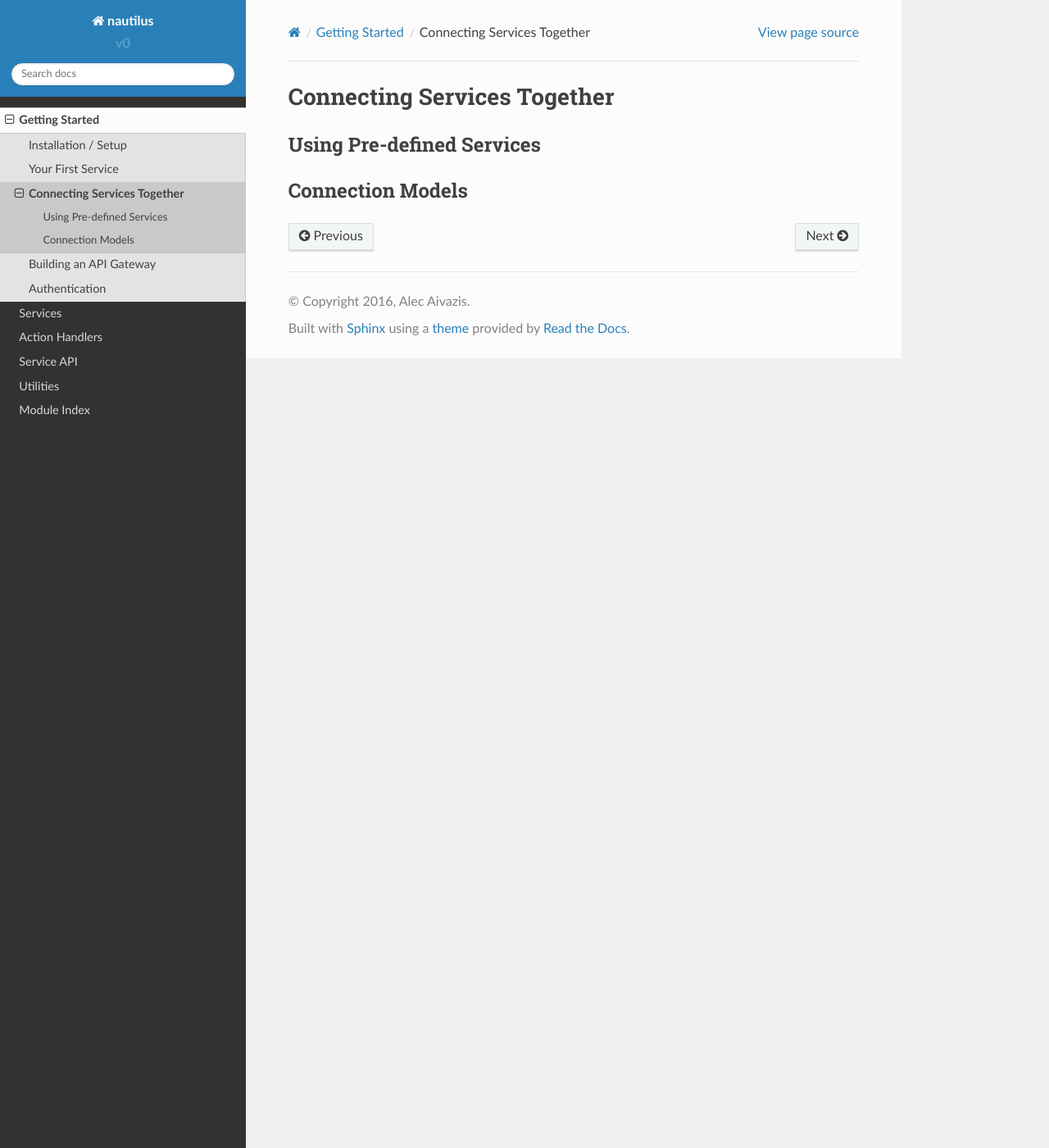
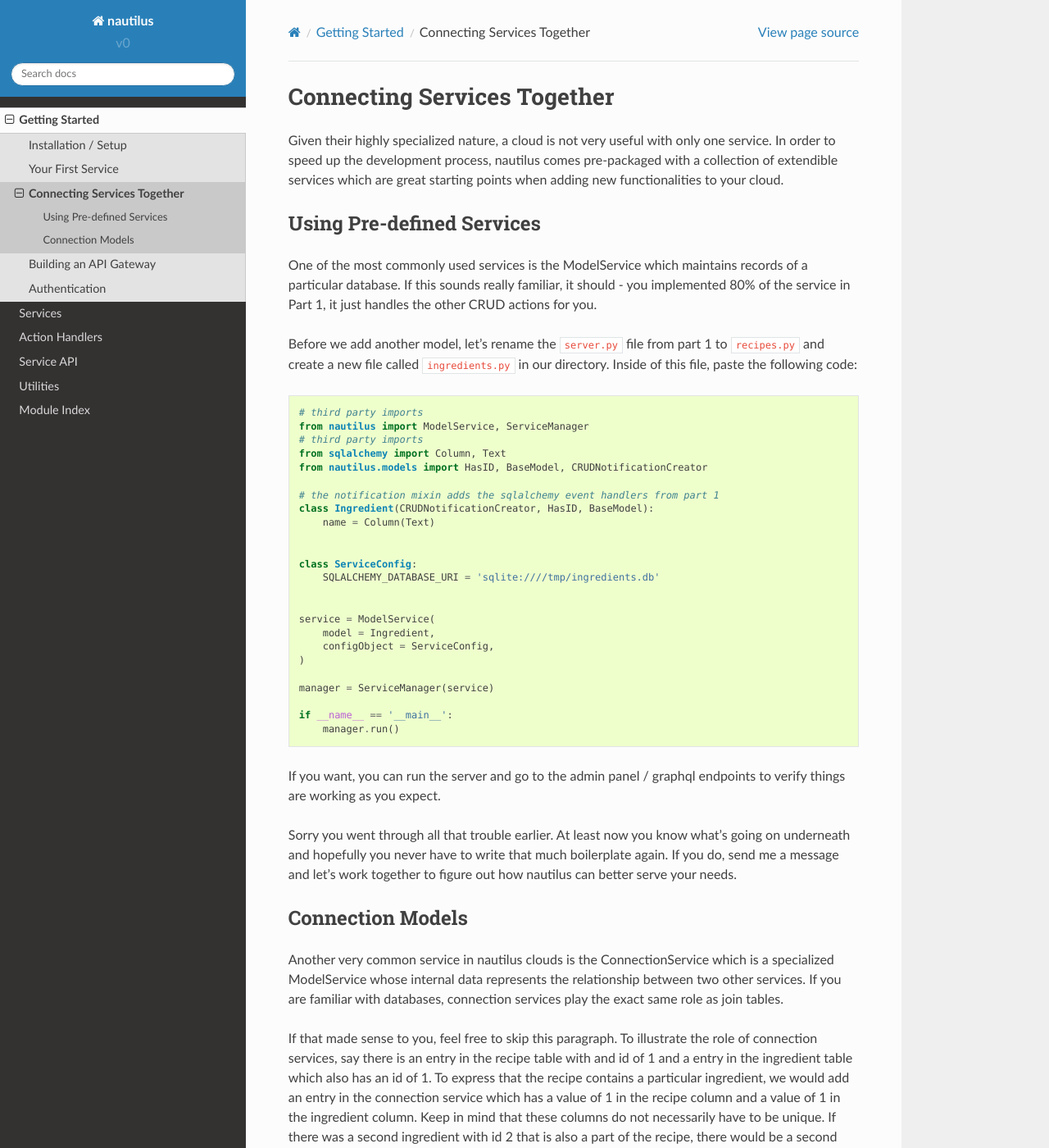
Before and after one commit to AlecAivazis/graphql-over-kafka, a Sphinx documentation site: the page built from docs/source/intro/connecting_services.rst, in a window 1280 px wide and 1400 px high. Shown: the whole window at 82% size. Built offline with Sphinx 7.4.7 and the Read the Docs theme 2.0.0, drawn with Linux system fonts in a browser that asks for light colours; some of the changed text lies outside the part shown.

Commit message:
added documentation for connecting services

```diff
--- a/docs/source/intro/connecting_services.rst
+++ b/docs/source/intro/connecting_services.rst
@@ -1,8 +1,100 @@
 Connecting Services Together
 =============================
 
+Given their highly specialized nature, a cloud is not very useful with only
+one service. In order to speed up the development process, nautilus comes
+pre-packaged with a collection of extendible services which are great
+starting points when adding new functionalities to your cloud.
+
+
 Using Pre-defined Services
 ---------------------------
+One of the most commonly used
+services is the ModelService which maintains records of a particular database.
+If this sounds really familiar, it should - you implemented 80% of the service
+in Part 1, it just handles the other CRUD actions for you.
+
+Before we add another model, let's rename the ``server.py`` file from part 1 to
+``recipes.py`` and create a new file called ``ingredients.py`` in our
+directory. Inside of this file, paste the following code:
+
+.. code-block:: python
+
+    # third party imports
+    from nautilus import ModelService, ServiceManager
+    # third party imports
+    from sqlalchemy import Column, Text
+    from nautilus.models import HasID, BaseModel, CRUDNotificationCreator
+
+    # the notification mixin adds the sqlalchemy event handlers from part 1
+    class Ingredient(CRUDNotificationCreator, HasID, BaseModel):
+        name = Column(Text)
+
+
+    class ServiceConfig:
+        SQLALCHEMY_DATABASE_URI = 'sqlite:////tmp/ingredients.db'
+
+
+    service = ModelService(
+        model = Ingredient,
+        configObject = ServiceConfig,
+    )
+
+    manager = ServiceManager(service)
+
+    if __name__ == '__main__':
+        manager.run()
+
+
+If you want, you can run the server and go to the admin panel / graphql
+endpoints to verify things are working as you expect.
+
+Sorry you went through all that trouble earlier. At least now you know what's
+going on underneath and hopefully you never have to write that much boilerplate
+again. If you do, send me a message and let's work together to figure out how nautilus can better serve your needs.
+
 
 Connection Models
 -------------------
+
+Another very common service in nautilus clouds is the ConnectionService which
+is a specialized ModelService whose internal data represents the relationship
+between two other services. If you are familiar with databases, connection
+services play the exact same role as join tables.
+
+If that made sense to you, feel free to skip this paragraph. To illustrate
+the role of connection services, say there is an entry in the recipe table
+with and id of 1 and a entry in the ingredient table which also has an id
+of 1. To express that the recipe contains a particular ingredient, we would
+add an entry in the connection service which has a value of 1 in the recipe
+column and a value of 1 in the ingredient column. Keep in mind that these
+columns do not necessarily have to be unique. If there was a second ingredient
+with id 2 that is also a part of the recipe, there would be a second entry in
+the connection service that has a 1 in the recipe column but this time there
+would be a 2 in the ingredient column. This relationship is called
+"many-to-many" because a recipe can have many ingredients and an ingredient can be a member of many recipes (neither column is unique). Relationships can also be
+classified as "one-to-one" and "one-to-many".
+
+Create a new file called ``recipeIngredients.py`` next to the previously created
+services. In this file, paste the following source:
+
+.. code-block:: python
+
+    # external imports
+    from nautilus import ConnectionService
+    # local imports
+    from recipes import service as recipeService
+    from ingredients import service ingredientService
+
+    class ServiceConfig:
+        SQLALCHEMY_DATABASE_URI = 'sqlite:////tmp/ingredients.db'
+
+    service = ConnectionService(
+        services = [recipeService, ingredientService],
+        configObject = ServiceConfig
+    )
+
+Again, you can run the service and check out the various endpoints. Currently,
+there is a bug in the admin panel that shows the connected services, Ignore
+those, they shouldn't be there and do not represent the state of the connected
+services.
```
